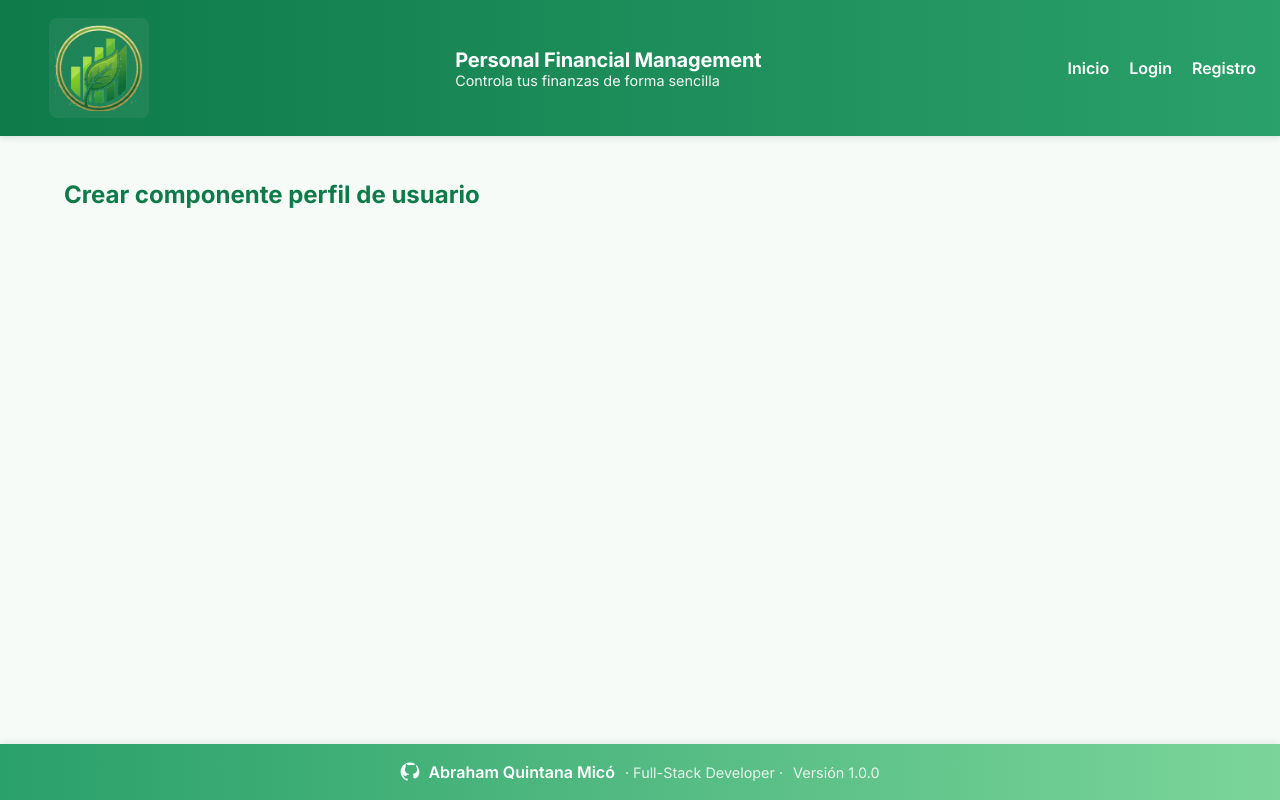
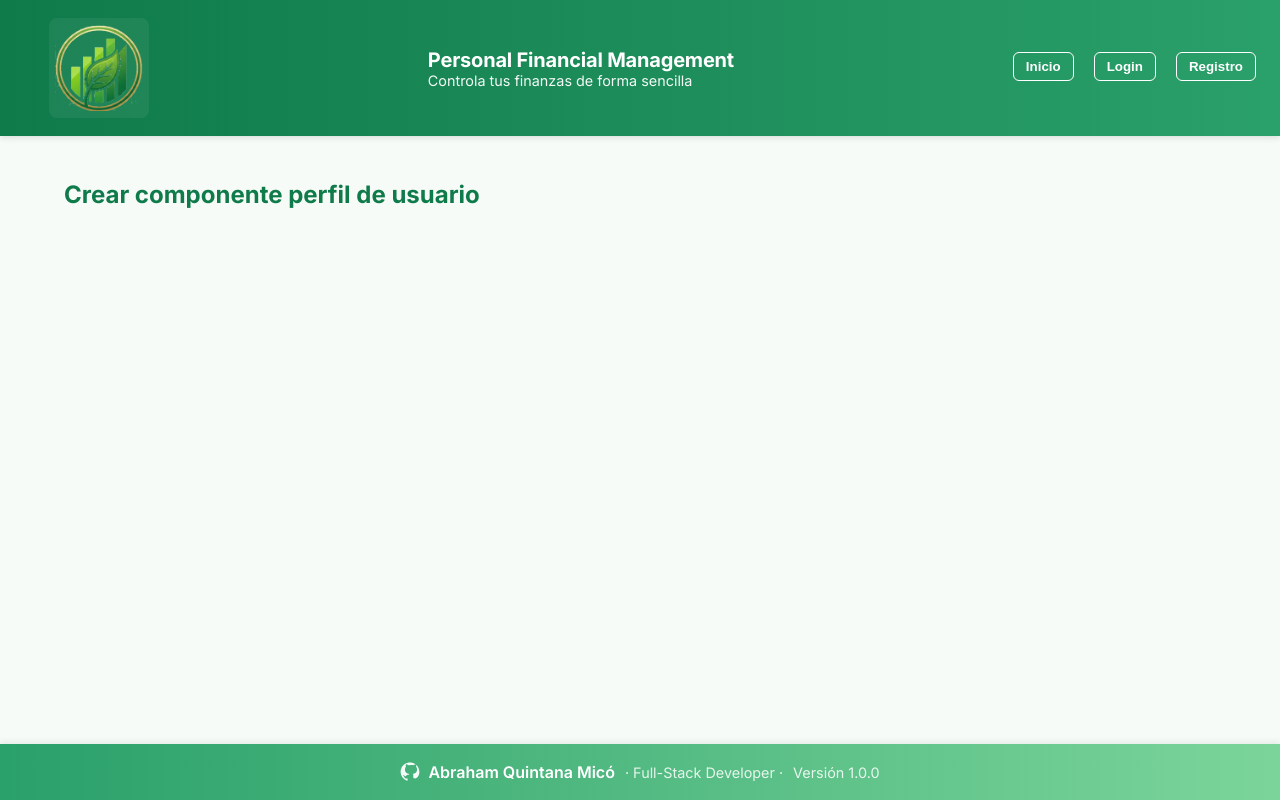
Before and after one commit to AbrahamQM/personal-finance-manager, a React (Create React App) app in the folder PFA-Frontend/personal-finance-manager-client/: page /profile in a window 1280 px wide. Built offline with nearby package versions, Linux system fonts and the light colour scheme.

Commit message:
Improve Header's behabior Now buttons are rended depending on if user is already logged or registred. Also persists user email to be showed at header

```diff
--- a/PFA-Frontend/personal-finance-manager-client/src/components/Header.js
+++ b/PFA-Frontend/personal-finance-manager-client/src/components/Header.js
@@ -1,23 +1,75 @@
 // src/components/Header.js
-import logo from "../assets/logo.png"; // PNG logo
-import { Link } from "react-router-dom";
+import { useContext } from "react";
+import logo from "../assets/logo.png";
+import { Link, useNavigate } from "react-router-dom";
+import { AuthContext } from "../context/AuthContext";
 
 const Header = () => {
+  const { user, isAuthenticated, logout } = useContext(AuthContext);
+  const navigate = useNavigate();
+  const InicioButton = () => {
+    return (
+        <Link to="/">
+          <button className="nav-btn">
+            Inicio
+          </button>
+        </Link>
+    )
+  };
+
+  // Handle logout click
+  const handleLogout = () => {
+    logout();
+    navigate("/login");
+  };
+
   return (
     <header className="app-header">
       <img src={logo} alt="PFM logo" className="app-logo" />
+
       <div>
         <h1 className="app-title">Personal Financial Management</h1>
         <p className="app-subtitle">Controla tus finanzas de forma sencilla</p>
       </div>
 
-        <nav className="app-nav">
-          <Link to="/">Inicio</Link>
-          <Link to="/login">Login</Link>
-          <Link to="/registry">Registro</Link>
-        </nav>
+      <nav className="app-nav">
+
+        {/* If NOT authenticated → show Login + Registry */}
+        {!isAuthenticated && (
+          <>
+            <InicioButton/>
+            <Link to="/login">
+              <button className="nav-btn">
+                Login
+              </button>
+            </Link>
+
+            <Link to="/registry">
+              <button className="nav-btn" >
+                Registro
+              </button>
+            </Link>
+          </>
+        )}
+
+        {/* If authenticated → show Profile + Logout */}
+        {isAuthenticated && (
+          <>
+            <span className="nav-email">{user.email}</span>
+            <InicioButton/>
+            <Link to="/profile">
+              <button className="nav-btn">
+                Perfil
+              </button>
+            </Link>
+            <button className="nav-btn" onClick={handleLogout}>
+              Logout
+            </button>
+          </>
+        )}
+      </nav>
     </header>
   );
 };
-// TODO cuando estás logueado no debe aparecer el login ni el registry, sino un botón de logout y un enlace a tu perfil (con tus datos y tus finanzas)
+
 export default Header;
--- a/PFA-Frontend/personal-finance-manager-client/src/context/AuthContext.js
+++ b/PFA-Frontend/personal-finance-manager-client/src/context/AuthContext.js
@@ -1,6 +1,13 @@
 // src/context/AuthContext.js
 import { createContext, useState, useEffect } from "react";
-import { getToken, saveToken, logoutUser } from "../services/authService";
+import {
+  getToken,
+  saveToken,
+  logoutUser,
+  saveUserEmail,
+  getUserEmail,
+  removeUserEmail
+} from "../services/authService";
 
 // Create the context
 export const AuthContext = createContext();
@@ -13,29 +20,36 @@ export const AuthProvider = ({ children }) => {
   const [user, setUser] = useState(null); // { email: "...", token: "..." }
   const [loading, setLoading] = useState(true);
 
-  // Load user from localStorage on first render
+  /**
+   * Load user from localStorage on first render.
+   * This ensures the user stays logged in after page refresh.
+   */
   useEffect(() => {
     const token = getToken();
-    if (token) {
-      // TODO: decode token or fetch user info if needed
-      setUser({ email: "unknown", token });
+    const email = getUserEmail();
+
+    if (token && email) {
+      setUser({ email, token });
     }
+
     setLoading(false);
   }, []);
 
   /**
-   * Handles login: saves token and updates user state.
+   * Handles login: saves token and email, updates user state.
    */
   const login = (email, token) => {
     saveToken(token);
+    saveUserEmail(email);
     setUser({ email, token });
   };
 
   /**
-   * Handles logout: clears token and resets user state.
+   * Handles logout: clears token and email, resets user state.
    */
   const logout = () => {
     logoutUser();
+    removeUserEmail();
     setUser(null);
   };
 
--- a/PFA-Frontend/personal-finance-manager-client/src/services/authService.js
+++ b/PFA-Frontend/personal-finance-manager-client/src/services/authService.js
@@ -59,3 +59,24 @@ export const getToken = () => {
 export const logoutUser = () => {
     localStorage.removeItem("authToken");
 };
+
+/**
+ * Saves user email in localStorage.
+ */
+export const saveUserEmail = (email) => {
+  localStorage.setItem("authEmail", email);
+};
+
+/**
+ * Returns user email from localStorage.
+ */
+export const getUserEmail = () => {
+  return localStorage.getItem("authEmail");
+};
+
+/**
+ * Removes user email from localStorage.
+ */
+export const removeUserEmail = () => {
+  localStorage.removeItem("authEmail");
+};
--- a/PFA-Frontend/personal-finance-manager-client/src/styles/styles.css
+++ b/PFA-Frontend/personal-finance-manager-client/src/styles/styles.css
@@ -78,6 +78,30 @@ html, body, #root {
 }
 
 .app-nav a:hover {
+  opacity: 0.8;
+}
+
+/* Email text inside nav */
+.nav-email {
+  color: white;
+  font-weight: 600;
+  margin-right: 12px;
+}
+
+/* Logout button */
+.nav-btn {
+  background: transparent;
+  border: 1px solid white;
+  padding: 6px 12px;
+  border-radius: 6px;
+  color: white;
+  cursor: pointer;
+  font-weight: 600;
+  transition: opacity 0.2s ease;
+  margin-top: -4px;
+}
+
+.logout-btn:hover {
   opacity: 0.8;
 }
 
```
